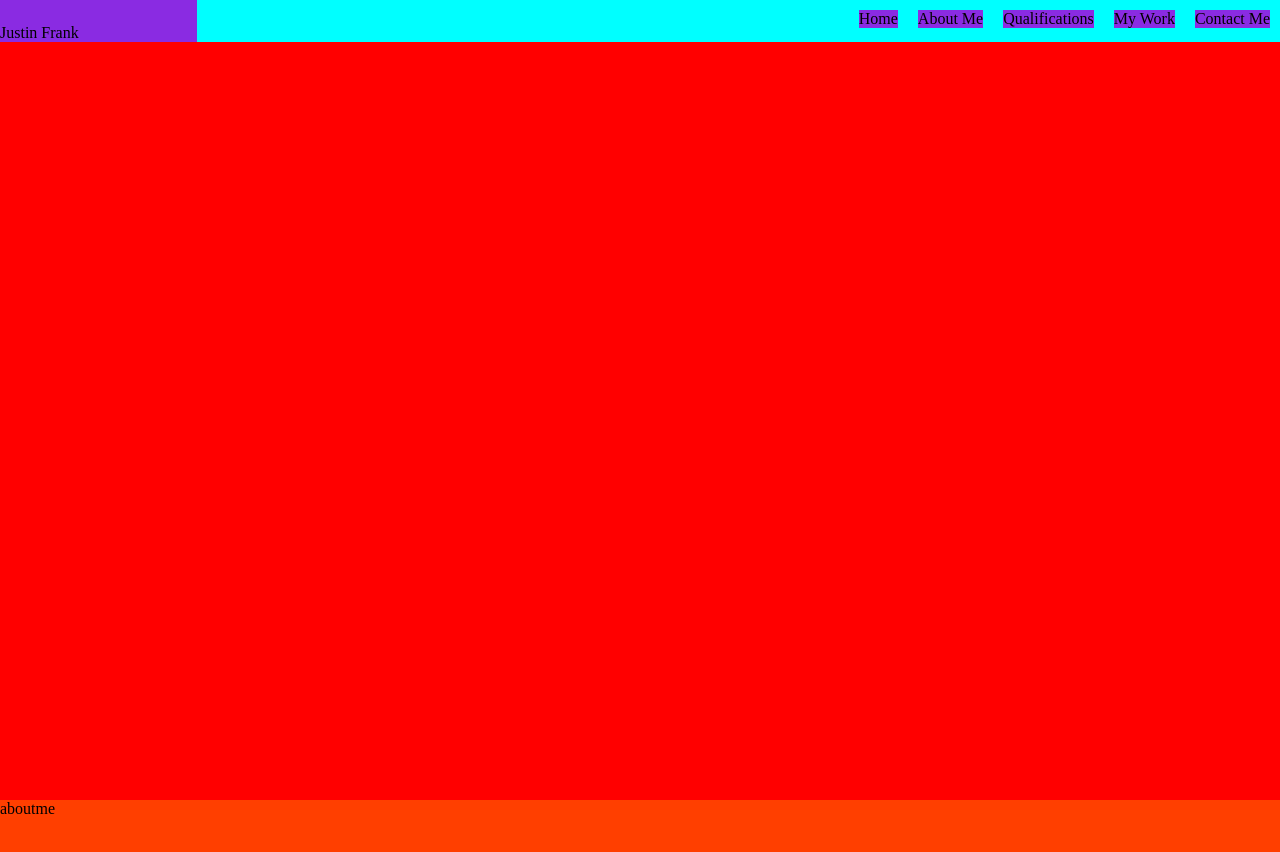
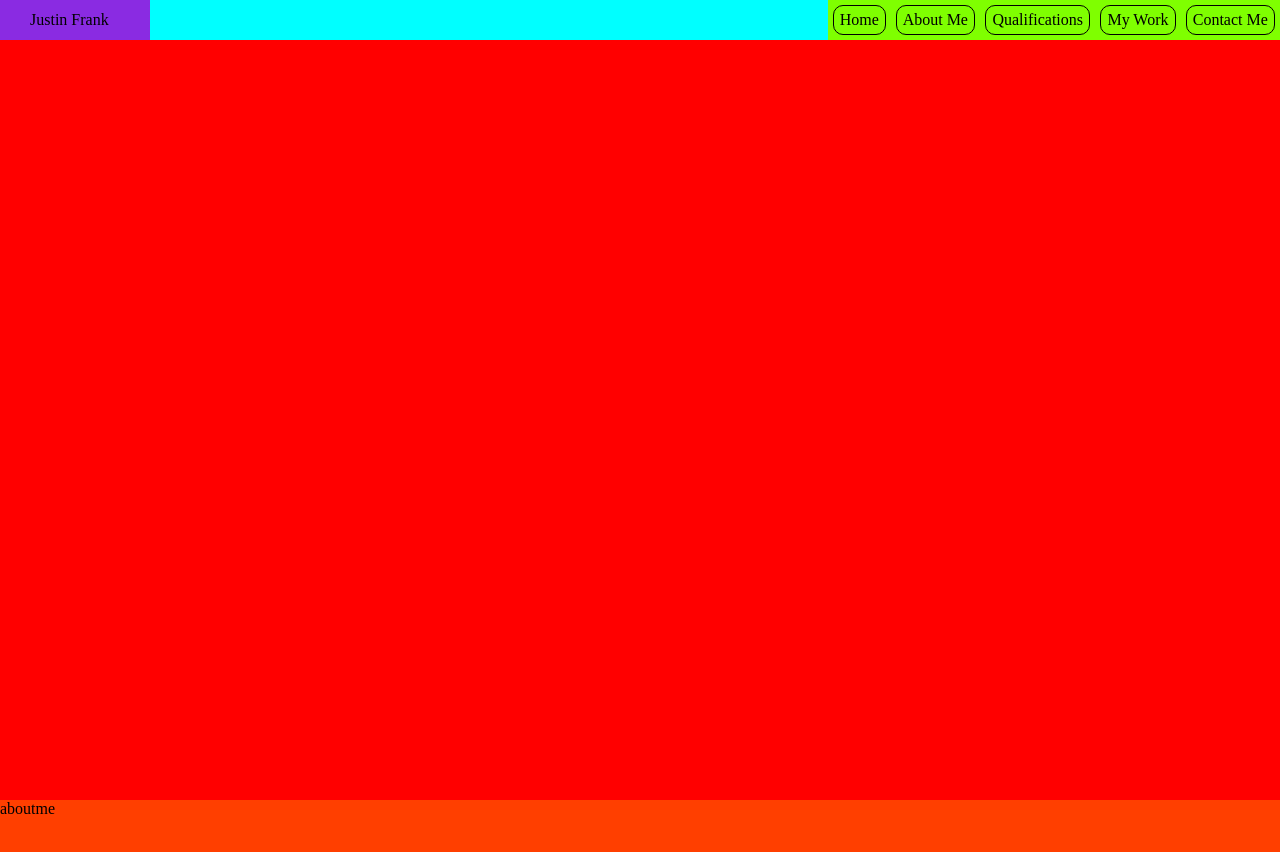
Before and after one commit to Jumner/Jumner.github.io, a plain HTML site: page index.html in a window 1280 px wide. Shown: the top 852 px of the page. Drawn offline with Linux system fonts and the light colour scheme.

Commit message:
Done bookmark buttons

```diff
--- a/index.html
+++ b/index.html
@@ -1,9 +1,9 @@
 <!DOCTYPE html>
 <html lang="en">
 	<head>
-	<meta charset="UTF-8">
-	<meta name="viewport" content="width=device-width, initial-scale=1.0">
-	<link rel="stylesheet" href="style.css">
+		<meta charset="UTF-8" />
+		<meta name="viewport" content="width=device-width, initial-scale=1.0" />
+		<link rel="stylesheet" href="style.css" />
 		<title>Justin Frank</title>
 		<script src="main.js"></script>
 	</head>
@@ -13,40 +13,31 @@
 				<div class="wrapper">
 					<p id="name">Justin Frank</p>
 				</div>
+				<div id="buttonContainer">
 					<div class="wrapper">
-				<p><a href='#contact'>Contact Me</a></p>
+						<p><a href="#home">Home</a></p>
 					</div>
 					<div class="wrapper">
-				<p><a href='#mywork'>My Work</a></p>
+						<p><a href="#aboutme">About Me</a></p>
 					</div>
 					<div class="wrapper">
-				<p><a href='#qualifications'>Qualifications</a></p>
+						<p><a href="#qualifications">Qualifications</a></p>
 					</div>
 					<div class="wrapper">
-				<p><a href='#aboutme'>About Me</a></p>
+						<p><a href="#mywork">My Work</a></p>
 					</div>
 					<div class="wrapper">
-				<p><a href='#home'>Home</a></p>
+						<p><a href="#contact">Contact Me</a></p>
 					</div>
-
+				</div>
 			</div>
 		</div>
 		<div id="pageContainer" class="container">
-		<div id="home" class="page">
-			home
-		</div>
-		<div id="aboutme" class="page">
-			aboutme
-		</div>
-		<div id="qualifications" class="page">
-			qualifications
-		</div>
-		<div id="mywork" class="page">
-			mywork
-		</div>
-		<div id="contact" class="page">
-			contact
-		</div>
+			<div id="home" class="page">home</div>
+			<div id="aboutme" class="page">aboutme</div>
+			<div id="qualifications" class="page">qualifications</div>
+			<div id="mywork" class="page">mywork</div>
+			<div id="contact" class="page">contact</div>
 		</div>
 	</body>
 </html>
--- a/main.js
+++ b/main.js
@@ -2,9 +2,9 @@
 window.onload = () => {
 	// Wait for page to load
 	let pages = document.getElementsByClassName('page'); // Grab all the pages
-	for(let i = 0; i < pages.length; i ++) {
+	for (let i = 0; i < pages.length; i++) {
 		pages[i].style.height = window.innerHeight + 'px'; // Size all the of them
-		pages[i].style.top = window.innerHeight * i + 'px';
-		pages[i].style.backgroundColor = 'rgb(255,' + Math.floor(i*255/(pages.length-1)) + ',0)';
+		pages[i].style.backgroundColor =
+			'rgb(255,' + Math.floor((i * 255) / (pages.length - 1)) + ',0)';
 	}
-}
+};
--- a/style.css
+++ b/style.css
@@ -9,9 +9,7 @@ div.container {
 }
 
 div.page {
-	/* position: absolute; */
 	z-index: -1;
-	/* display: inline-block; */
 	width: 100%;
 }
 
@@ -20,40 +18,47 @@ div.header.container {
 	top: 0;
 }
 
-/* div.header > * {
-} */
-
 div.header > div#stickyContainer {
 	background-color: aqua;
 	display: table;
 	position: absolute;
 	top: 0;
 	width: 100%;
-	height: 10%;
 }
-
-
 
 div#stickyContainer > div.wrapper {
 	background-color: blueviolet;
 	display: table-cell;
-	/* position: absolute; */
-	/* left: 0; */
-	/* margin-right: auto; */
+	vertical-align: middle;
+	width: 10%;
+	min-width: 150px;
 }
-div#stickyContainer > div.wrapper ~ div.wrapper {
+div#stickyContainer > div.wrapper > p {
+	text-align: left;
+	margin-left: 30px;
+	top: 0;
+}
+
+div#buttonContainer {
+	display: table;
+	background-color: chartreuse;
 	float: right;
-	margin: 10px;
+	width: 40%;
+}
+div#buttonContainer > div.wrapper {
+	display: table-cell;
+}
+
+div#buttonContainer > div > p > a {
+	text-align: center;
+	display: block;
+	border-radius: 10px;
+	border: 1px solid black;
+	padding: 5px;
+	margin: 5px;
 }
 
 a {
 	text-decoration: none;
 	color: black;
 }
-
-/* p#name {
-	position: absolute;
-	right: 0;
-	top: 50%;
-	height: 100%;
-} */
```
Lines whose indentation alone changed are shown as unchanged.
